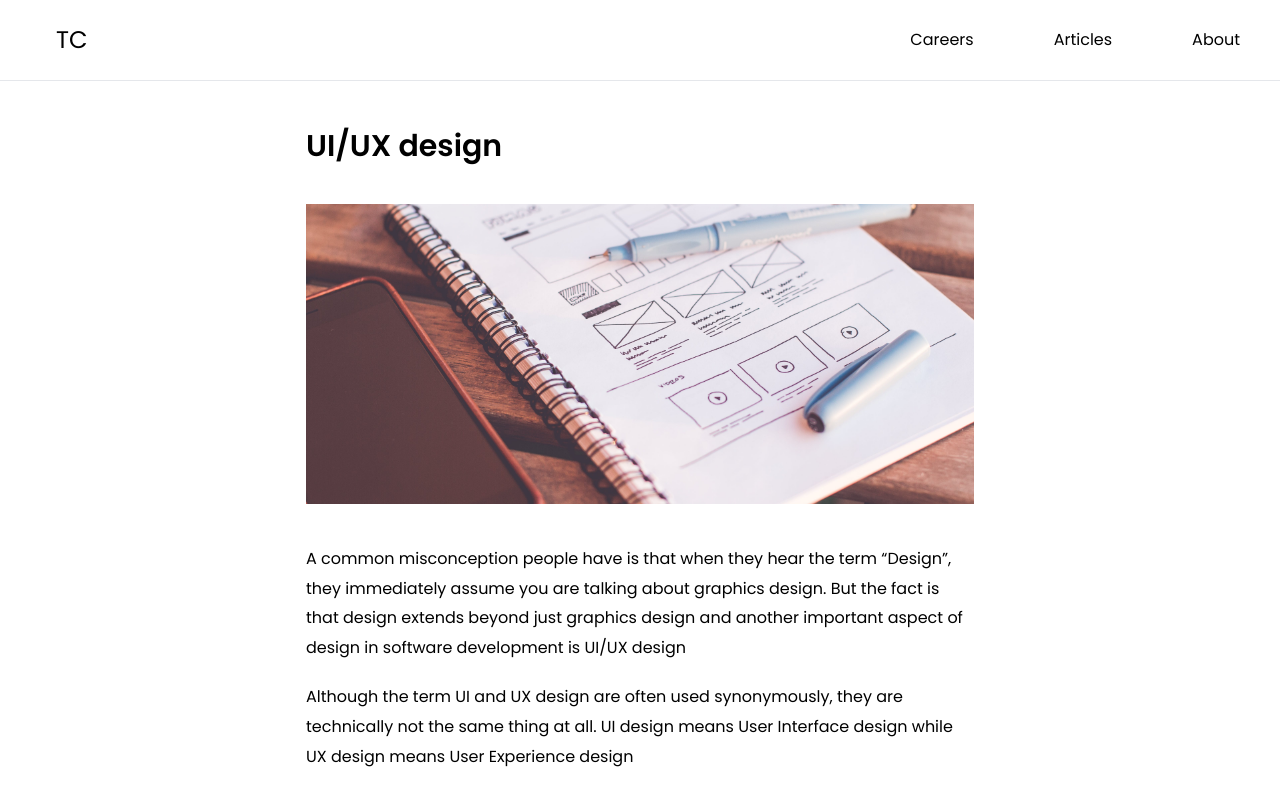
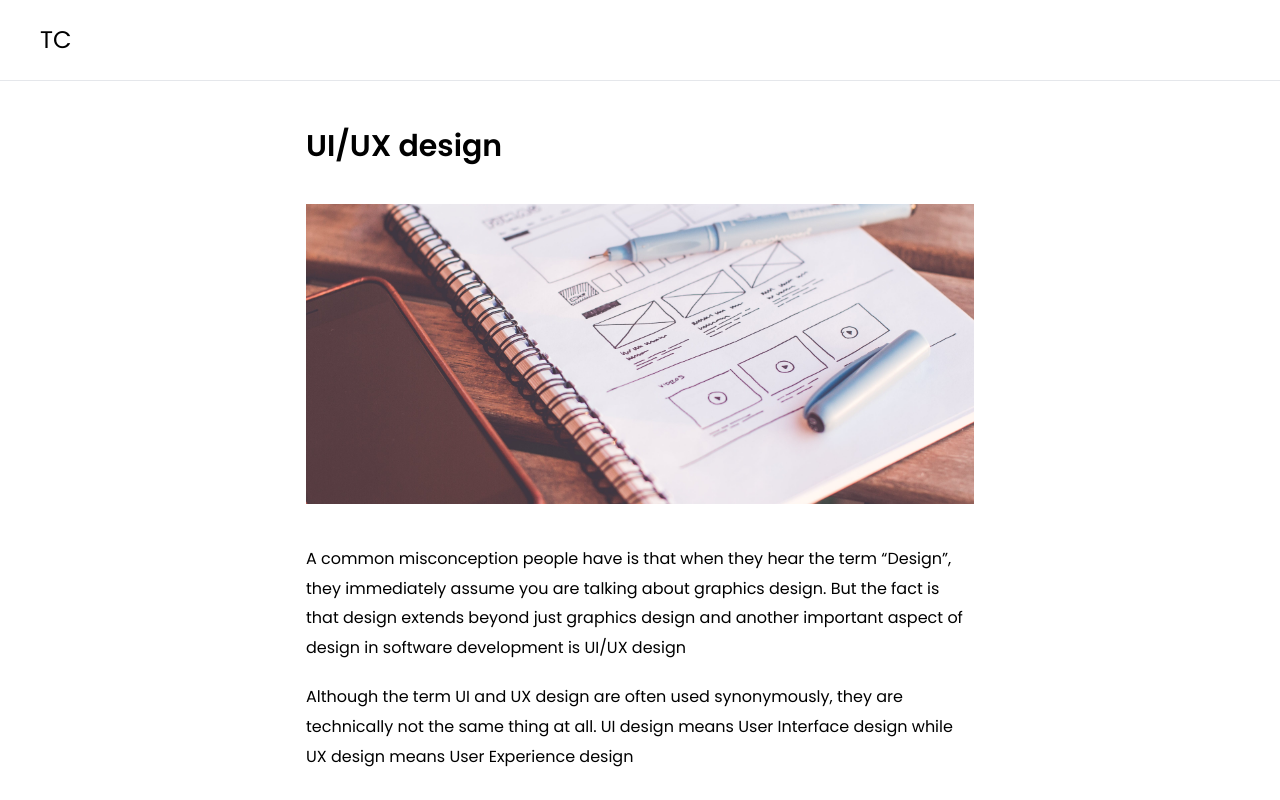
Before and after one commit to toriola998/Tech-Career-v2, a React (Vite) app: page /career/user-design in a window 1280 px wide. Shown: the top 800 px of the page. Built offline with nearby package versions, Linux system fonts and the light colour scheme.

Commit message:
REFACTOR: changed navbar in layout page

```diff
--- a/src/components/layout/CommonPageLayout.jsx
+++ b/src/components/layout/CommonPageLayout.jsx
@@ -1,13 +1,19 @@
-import NavBar from "../shared/NavBar";
 import { ScrollRestoration } from "react-router-dom";
+import { Link } from "react-router-dom";
 
 function CommonPageLayout({ children, title, heroImg }) {
    return (
       <>
-         <NavBar />
-         <ScrollRestoration/>
-         <main>
-            <div className="max-w-[700px] mx-auto my-32 px-4">
+         <ScrollRestoration />
+         <nav className="border-b fixed top-0 right-0 z-50 left-0 bg-white py-6">
+            <div className="relative max-w-[1200px] mx-auto">
+               <Link to="/" className="text-2xl">
+                  TC
+               </Link>
+            </div>
+         </nav>
+         <div className="max-w-[700px] mx-auto my-32 px-4">
+            <header>
                <h1 className="text-dark font-semibold text-2xl md:text-3xl">
                   {title}
                </h1>
@@ -17,9 +23,11 @@ function CommonPageLayout({ children, title, heroImg }) {
                   role="presentation"
                   className="h-[200px] md:h-[300px] w-full object-cover my-10"
                />
-               {children}
-            </div>
-         </main>
+            </header>
+            <main>
+               <div>{children}</div>
+            </main>
+         </div>
       </>
    );
 }
--- a/src/css/homepage.scss
+++ b/src/css/homepage.scss
@@ -12,11 +12,11 @@
   }
 
 .header {
-  @apply flex items-center mt-[5rem] min-h-[80vh] bg-cover bg-no-repeat bg-[#0f3375];
+  @apply flex items-center mt-[5rem] min-h-[500px] lg:min-h-[600px] bg-cover bg-no-repeat bg-[#0f3375];
   background-image: url("/assets/images/hero-bg1.jpg");
 }
 
 .overlay {
     background: rgba(0, 0, 0, 0.3);
-    @apply right-0 top-0 z-10 w-full min-h-[80vh];
+    @apply right-0 top-0 z-10 w-full min-h-[500px] lg:min-h-[600px];
 }
```
